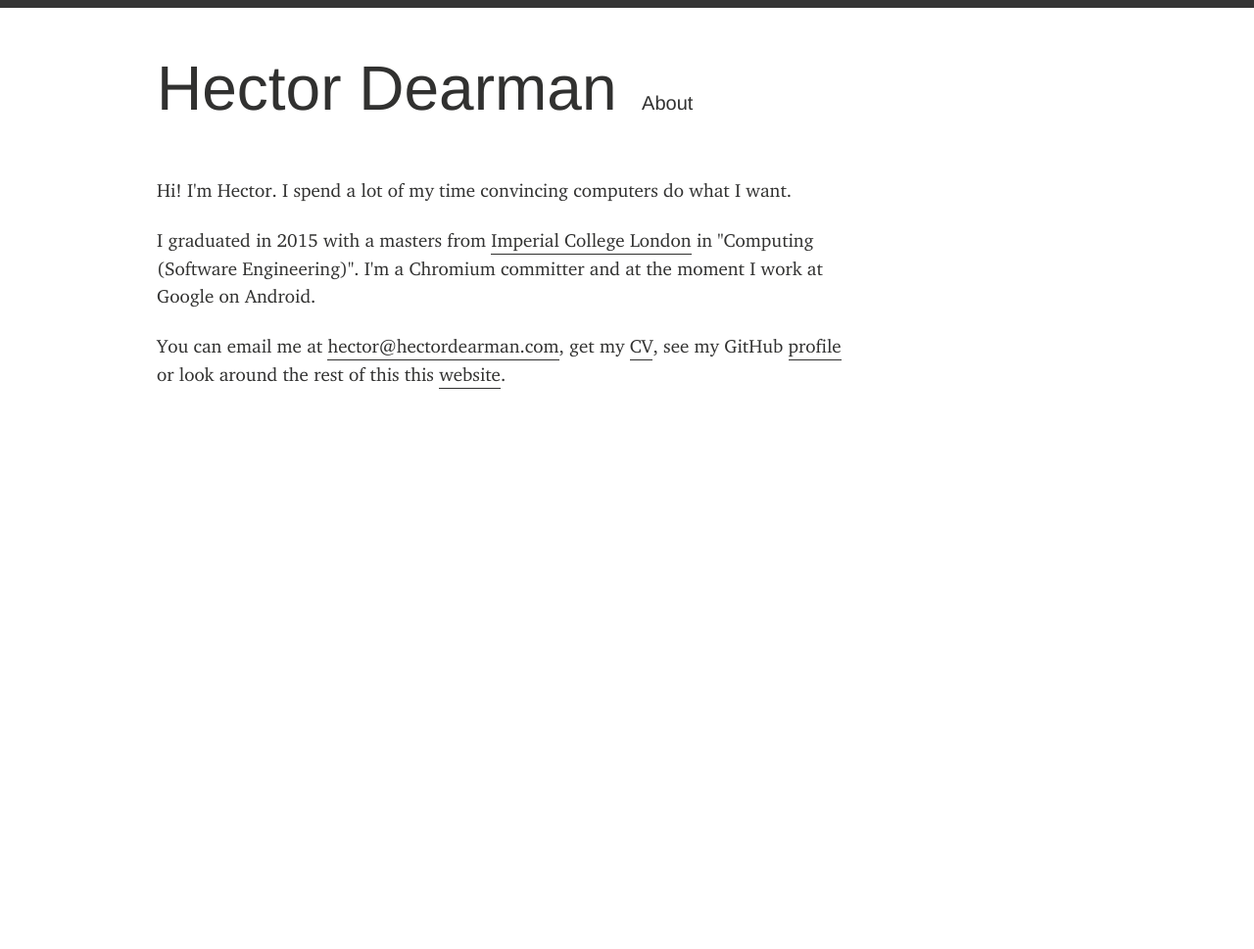
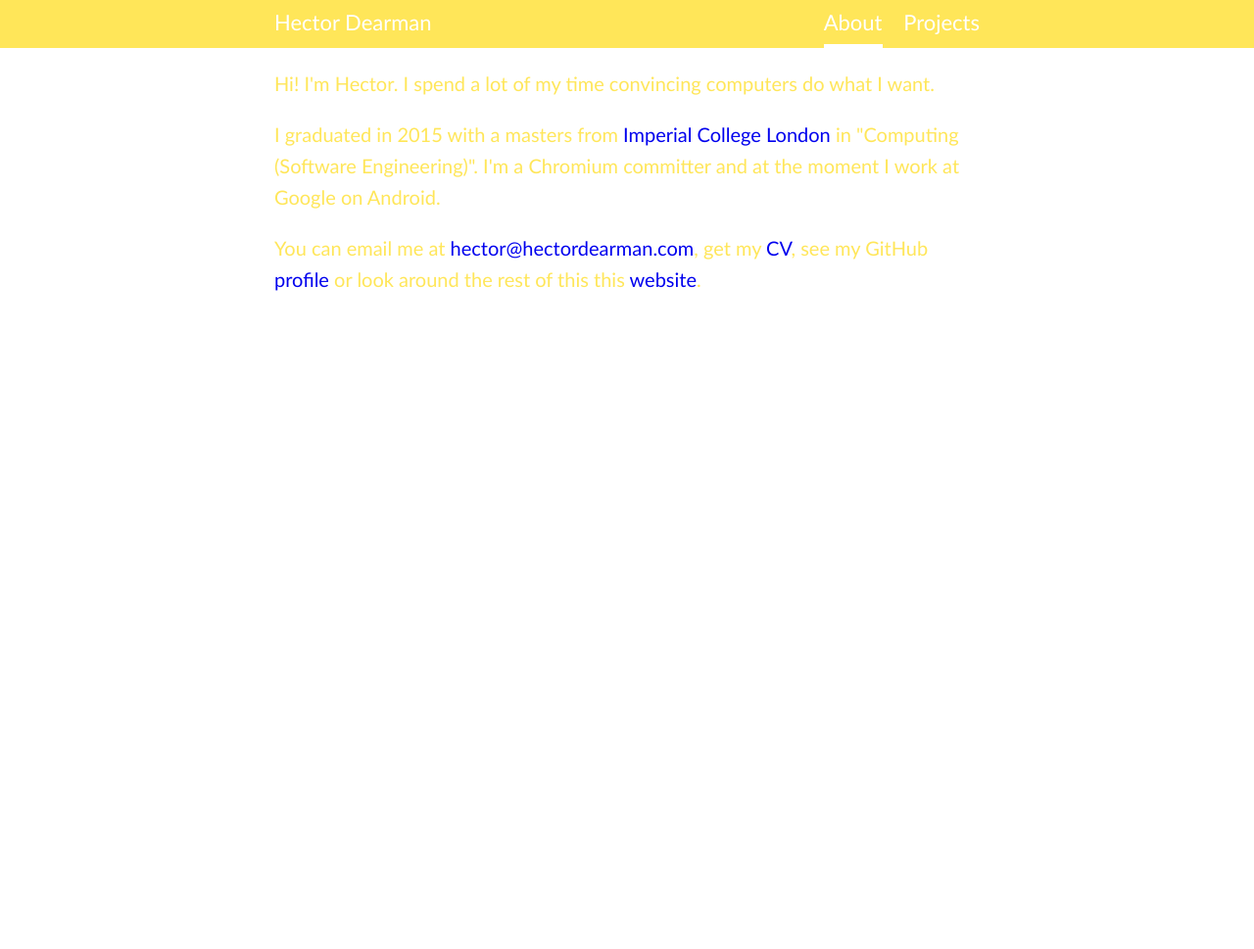
Before and after one commit to chromy/chromy.github.com, a Jekyll site: the page built from about/index.html, in a window 1280 px wide. Shown: the whole page at 98% size. Built offline with Jekyll 4.4.1, drawn with Linux system fonts in a browser that asks for light colours; before the commit the page ends 900 px from its top, so only the background shows below that.

Commit message:
large improvement to home page

```diff
--- a/_includes/masthead.html
+++ b/_includes/masthead.html
@@ -1,6 +1,12 @@
 <div id="masthead">
-  <ul>
-    <li><h1><a href="/">Hector Dearman</a></h1></li>
-    <li {% if page.title == "about"%}class="active"{% endif %}><a href="/about">About</a></li>
-  </ul>
+    <div class="container">
+        <a class="mark" href="/">Hector Dearman</a>
+        <span class="middle"></span>
+        <div class="nav">
+            <ul>
+                <li><a {% if page.title == "about" %}class="active"{% endif %} href="/about">About</a></li>
+                <li><a {% if page.title == "projects" %}class="active"{% endif %} href="/projects">Projects</a></li>
+            </ul>
+        </div>
+    </div>
 </div>
--- a/about/index.html
+++ b/about/index.html
@@ -2,9 +2,8 @@
 layout: default
 title: about
 ---
-<div class="column">
 {% include masthead.html %}
-  <article id="content">
+<div class="container content">
 <p>
 Hi! I'm Hector. I spend a lot of my time convincing computers do what I want.
 <p>
@@ -13,5 +12,4 @@ title: about
 <p>
 You can email me at <a href="mailto:hector@hectordearman.com">hector@hectordearman.com</a>,
 get my <a href="/hectordearman.pdf">CV</a>, see my GitHub <a href="http://github.com/chromy">profile</a> or look around the rest of this this <a href="/">website</a>.
-  </article>
 </div>
--- a/static/css/site.css
+++ b/static/css/site.css
@@ -1,18 +1,26 @@
+*, *:before, *:after {
+    -webkit-box-sizing: border-box;
+    -moz-box-sizing: border-box;
+    box-sizing: border-box;
+}
+
 html {
+    box-sizing: border-box;
     height: 100%;
 }
 
 body {
-    border-top: 8px solid #333;
     margin: 0;
     padding: 0;
     height: 100%;
 }
 
-*, *:before, *:after {
-    -webkit-box-sizing: border-box;
-    -moz-box-sizing: border-box;
-    box-sizing: border-box;
+a {
+    text-decoration: none;
+}
+
+a:hover {
+    text-decoration: none;
 }
 
 /* Typography */
@@ -26,192 +34,117 @@ body {
     font-style: normal;
 }
 
-body {
-    line-height: 150%;
+html {
+    line-height: 1.6;
     font-size: 19px;
-    font-family: Charter-Regular, serif;
-    color: rgb(49, 49, 48);
+    font-family: "HelveticaNeue-Light", "Helvetica Neue Light", "Helvetica Neue", Helvetica, Arial, "Lucida Grande", sans-serif;
+    font-family: "Futura", "Trebuchet MS", Arial, sans-serif;
+    font-weight: 400;
+    color: rgba(255, 217, 0, 0.65);
 }
 
-/* Headings are sans-serif */
-h1 {
-    font-family: "HelveticaNeue-Light", "Helvetica Neue Light", "Helvetica Neue", Helvetica, sans-serif;
-    font-size: 64px;
-    font-weight: normal;
-    margin-top: 1em;
-    margin-bottom: 1em;
+@media (min-width: 38em) {
+    html {
+        font-size: 20px;
+    }
 }
 
-h2 {
-    font-family: "HelveticaNeue-Light", "Helvetica Neue Light", "Helvetica Neue", Helvetica, sans-serif;
-    font-size: 28px;
-    margin-top: 1em;
-}
-
-.header, .footer {
-    font-family: "HelveticaNeue-Light", "Helvetica Neue Light", "Helvetica Neue", Helvetica, sans-serif;
-    color: rgb(89, 89, 88);
-    font-size: 13px;
-}
-
-/* Asides are in lighter sans-serif. */
-aside {
-    font-family: "HelveticaNeue-Light", "Helvetica Neue Light", "Helvetica Neue", Helvetica, sans-serif;
-    color: rgb(89, 89, 88);
-    font-size: 13px;
-}
-
-
-/* Links */
-a {
-    text-decoration: none;
-}
-
-a:hover {
-    text-decoration: none;
-}
-
-article {
-    margin-top: 20px;
-    width: 700px;
-}
-
-/* Links in body text are distinguished by low underline. */
-p a {
-    text-decoration: none;
-    color: rgb(49, 49, 48);
-    padding-bottom: 2px;
-    border-bottom: 1px solid rgb(49, 49, 48);
-}
-
-/* Footnotes are not called out as links, we trust users to discover they are clickable... */
-a.footnote {
-    padding-bottom: 0;
-    border-bottom: none;
-}
-
-.footnotes {
-    font-size: 14px;
-    line-height: 140%;
-}
-
-article p {
-    margin-top: 0;
-    margin-bottom: 1.2em
-}
-
-pre {
-    display: block;
-    font-size: 13px;
-    line-height: 1.42;
-}
-
-code {
-    font-family: Monaco, Menlo, Consolas, "Courier New", monospace;
-}
-
-/* Layout */
-
-#corner {
-    position: absolute;
-    left: 0;
-    top: 0;
-    padding-left: 5px;
-    padding-top: 5px;
-}
-
-.top {
-    font-family: "HelveticaNeue-Light", "Helvetica Neue Light", "Helvetica Neue", Helvetica, sans-serif;
-    font-size: 16px;
-}
-
-.column {
-    max-width: 960px;
-    position: relative;
-    margin-left: auto;
-    margin-right: auto;
-}
-
-aside {
-    top: auto;
-    position: absolute;
-    width: 180px;
-    right: 0;
-    text-align: left;
-}
-
-/* Code Snippets */
-
-pre {
-    padding: 9.5px;
-    margin: 0 0 10px;
-    white-space: pre-wrap;
-    word-break: break-all;
-    word-wrap: break-word;
-}
-
-pre code {
-    padding: 0;
-    font-size: inherit;
-    color: inherit;
-    white-space: pre-wrap;
-    background-color: transparent;
-    border-radius: 0;
+/* */
+.container {
+    margin: 0 auto;
+    max-width: 36rem;
 }
 
 /* Masthead */
 
-@font-face {
-    font-family: "OstrichSansInline-Regular";
-    src: url('/static/type/OstrichSansInline-Regular.otf');
+#masthead {
+    background: rgba(255, 217, 0, 0.65);
+    color: white;
+    font-size: 22px;
+    padding-left: 5px;
+    padding-right: 5px;
+    /* font-variant: small-caps; */
 }
 
-#masthead {
-    font-size: 20px;
-    font-family: "HelveticaNeue-Light", "Helvetica Neue Light", "Helvetica Neue", Helvetica, sans-serif;
-    padding: 50px 0 20px 0;
-    height: 100%;
+#masthead a {
+    display: inline-block;
+    padding: 5px 0;
+    border-bottom: 4px solid transparent;
+    color: #fff;
 }
 
-#masthead ul {
-    display: block;
+#masthead a:hover {
+    border-color: #fff;
+}
+
+#masthead a.active {
+    border-color: #fff;
+}
+
+#masthead .nav {
+    display: inline-block;
+    float: right;
+}
+
+#masthead .nav ul {
+    display: inline-block;
     margin: 0;
     padding: 0;
 }
 
-#masthead ul li {
+#masthead .nav ul li {
     display: inline-block;
-    margin: 0;
+    text-decoration: none;
     padding: 0;
-    list-style-type: none;
-    height: 100%;
 }
 
-#masthead ul li a {
-    color: inherit;
-    text-decoration: none;
-    padding-top: 3px;
-    padding-bottom: 3px;
-    padding-right: 20px;
+#masthead .nav ul li a {
+    margin-left: 16px;
 }
 
-#masthead ul li a:link, #masthead ul li a:visited {
+#masthead .mark {
+    display: inline-block;
 }
 
-#masthead ul li a:link {
+/* Listing */
+.listing ul {
+    padding-left: 40px;
+    padding-right: 40px;
 }
 
-#masthead ul li h1 {
-    margin-top: 0;
-    margin-bottom: 0.2em;
-    line-height: 100%;
+.listing ul li {
+    list-style: none;
 }
 
-/* Bootstrap */
+.listing a {
+    display: flex;
+    align-items: center;
+    width: 100%;
+    color: #444;
+}
 
-.container {
-    min-height: 100%;
-    max-width: 800px;
+.listing li span {
+    display: inline-block;
+}
+
+.listing li .date {
+    margin-left: auto;
+    font-size: 80%;
+    color: #aaa;
+}
+
+@media (max-width: 38em) {
+    .listing li .date {
+        visibility: hidden;
+    }
+}
+
+.listing h3 {
+    display: block;
+    text-align: center;
+    font-size: 2rem;
+    margin-top: 2.5rem;
+    margin-bottom: 0.8rem;
 }
 
 /* Easter Egg */
@@ -232,108 +165,9 @@ pre code {
 
 .below img {
     box-shadow: 0 0 10px #AFAF9B;
+    border-radius: 50%;
 }
 
-.posts {
-    padding: 0;
-    list-style-type: none;
-}
-
-.posts li {
-    list-style-type: none;
-}
-
-.posts li span {
-    color: #888;
-    font-size: 14px;
-    float: right;
-}
-
-/* Hacks */
-#content {
-    padding-top: 5px;
-}
-
-#content img {
-    max-width: 100%;
-}
-
-/*
-
-.container {
+.content {
     min-height: 100%;
 }
-
-@media (min-width: 868px) {
-  .container {
-    max-width: 840px;
-  }
-}
-
-.container-narrow > hr {
-    margin: 30px 0;
-}
-
-#content {
-    position: relative;
-}
-
-hr {
-    width: 90%;
-    border-bottom: 0;
-    border-top: 1px solid #888;
-}
-
-h1, h3 {
-    margin: 10px 0;
-}
-
-.bodytext h2 {
-     margin-top: 2cm;
-}
-
-
-/********************************************************/
-/*
-.header h3 {
-    margin: 0 0;
-    margin-bottom: 10px;
-}
-
-.header a {
-    text-decoration: none;
-    color: inherit;
-}
-
-.header a:hover {
-    text-shadow: none;
-    transition: all 0.1s linear;
-    -webkit-background-clip: text;
-    -webkit-text-fill-color: transparent;
-    background-image: url("/static/img/rainbow.gif");
-}
-
-#homelink {
-    position: absolute;
-    left: 0;
-    top: 0;
-    text-transform: uppercase;
-    font-size: 40px;
-    line-height: 40px;
-    padding-left: 5px;
-    padding-top: 5px;
-}
-*/
-/* background-image: url("/static/img/pw_maze_white.png"); */
-/*
-.header {
-    position: relative;
-    text-align: center;
-    background-color: #444;
-    background-image: url("/static/img/classy_fabric.png");
-    color: #222;
-    padding: 10px 0;
-    text-shadow: 0px 1px 1px #4d4d4d;
-    box-shadow: inset 0 3px 7px rgba(0,0,0,.2), inset 0 -3px 7px rgba(0,0,0,.2);
-}
-*/
```
Also changed, not shown: index.html (+15 -25 lines). Lines whose indentation alone changed are shown as unchanged.
